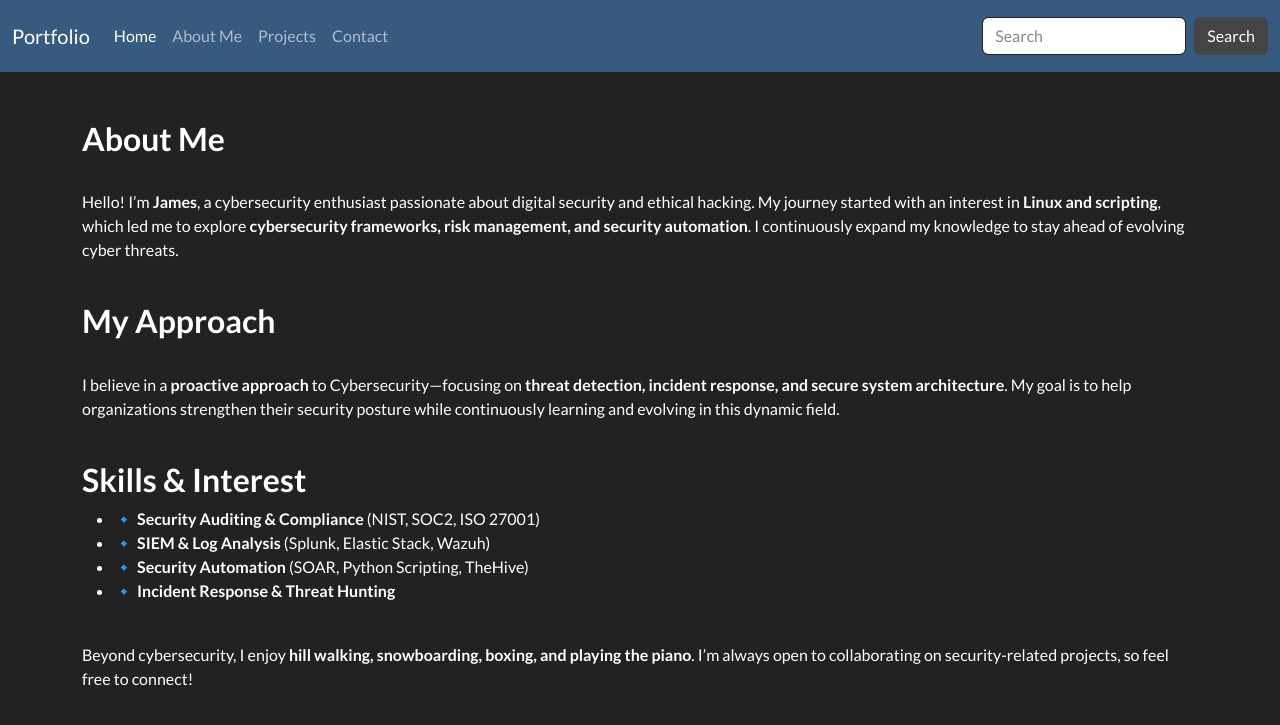
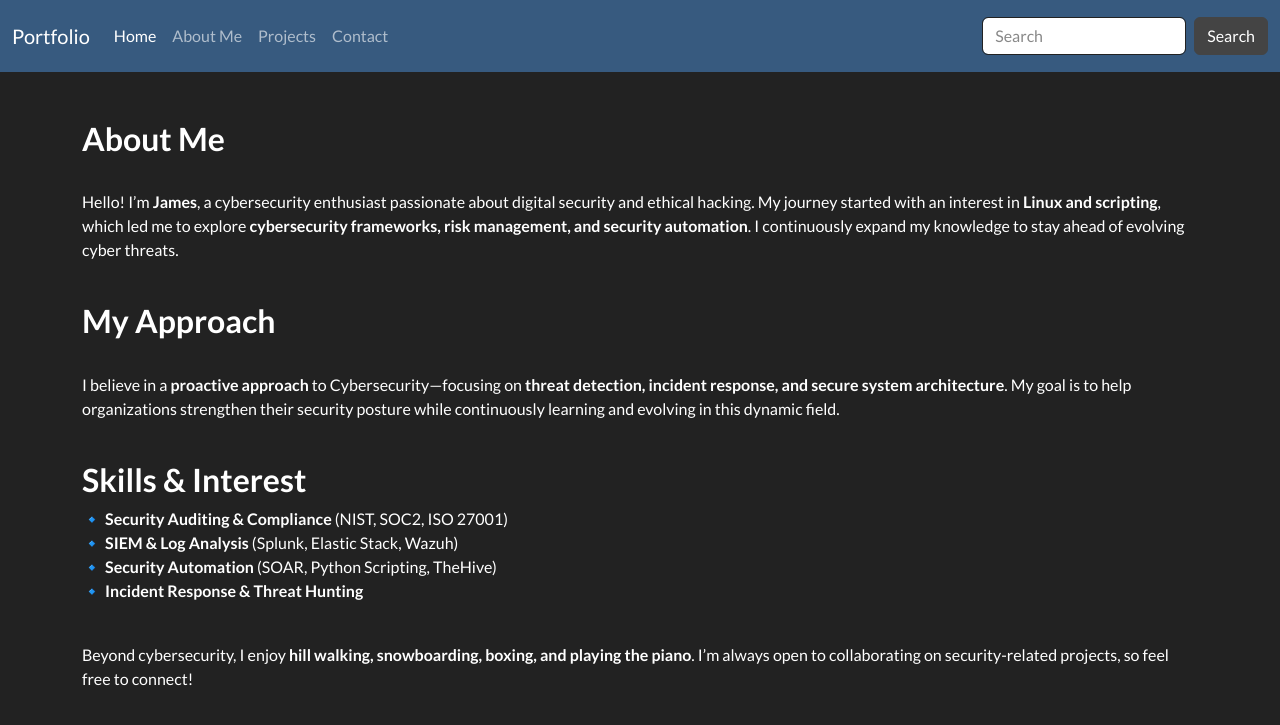
Before and after one commit to JKopal101/jkopal101.github.io, a Jekyll site: the page built from about_me.md, in a window 1280 px wide. Shown: the top 725 px of the page. Built offline with Jekyll 4.4.1, drawn with Linux system fonts in a browser that asks for light colours.

```diff
--- a/about_me.md
+++ b/about_me.md
@@ -15,10 +15,10 @@ I believe in a **proactive approach** to Cybersecurity—focusing on **threat de
 <br><br>
 
 ### **Skills & Interest** <br>
-- 🔹 **Security Auditing & Compliance** (NIST, SOC2, ISO 27001)
-- 🔹 **SIEM & Log Analysis** (Splunk, Elastic Stack, Wazuh)
-- 🔹 **Security Automation** (SOAR, Python Scripting, TheHive)
-- 🔹 **Incident Response & Threat Hunting**
+ 🔹 **Security Auditing & Compliance** (NIST, SOC2, ISO 27001)
+ 🔹 **SIEM & Log Analysis** (Splunk, Elastic Stack, Wazuh)
+ 🔹 **Security Automation** (SOAR, Python Scripting, TheHive)
+ 🔹 **Incident Response & Threat Hunting**
 <br>
 
 Beyond cybersecurity, I enjoy **hill walking, snowboarding, boxing, and playing the piano**. I'm always open to collaborating on security-related projects, so feel free to connect!
```
